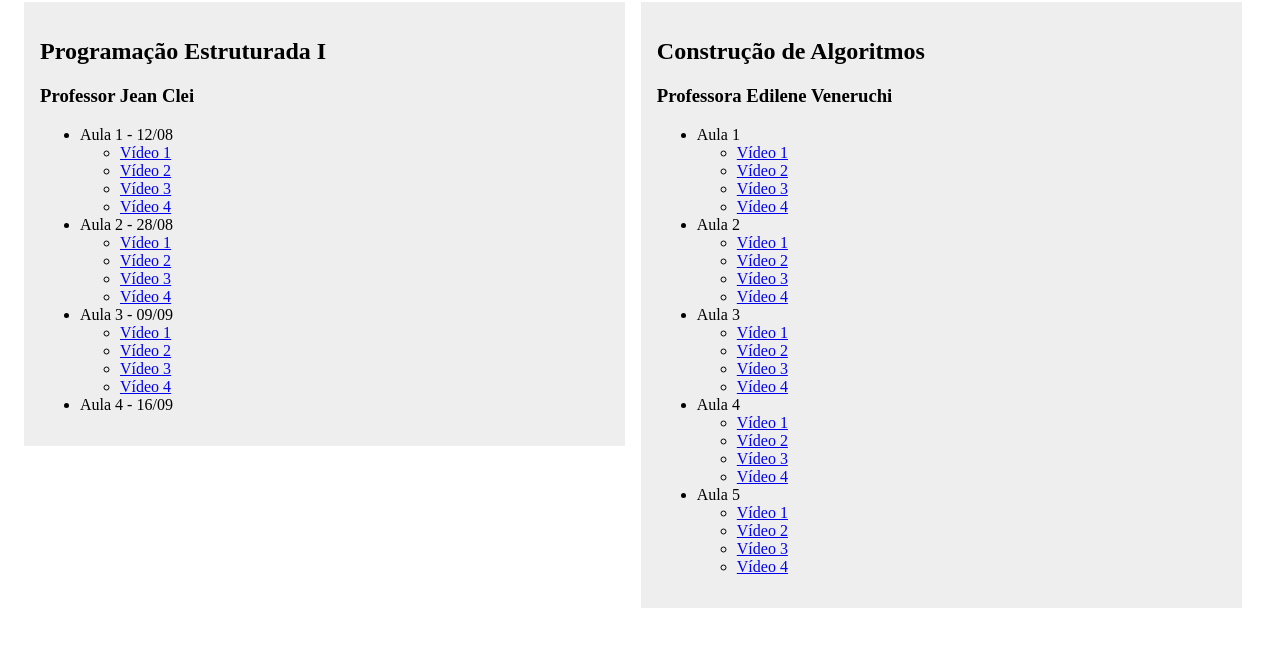
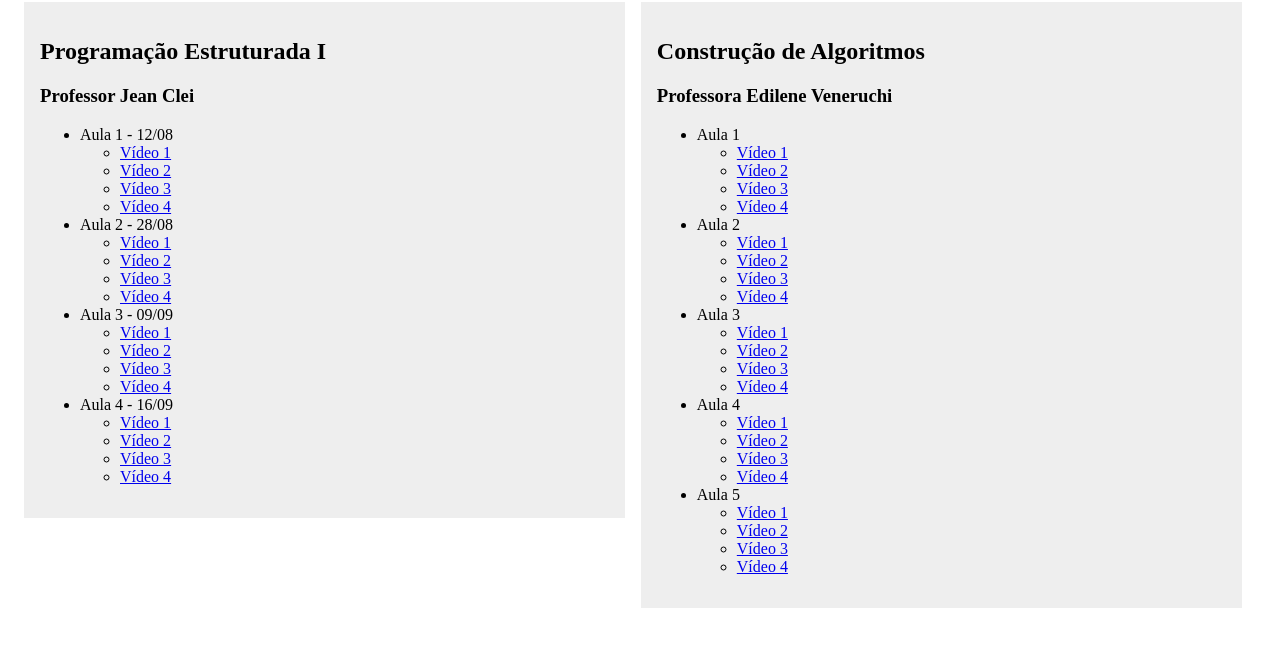
Before and after one commit to pbalduino/videos, a plain HTML site: page index.html in a window 1280 px wide. Shown: the part 64-710 px from the top of the page. Drawn offline with Linux system fonts and the light colour scheme.

Commit message:
Aula 4 - Jean Clei

```diff
--- a/index.html
+++ b/index.html
@@ -1,6 +1,7 @@
 <html>
   <head>
     <meta http-equiv="Content-Type" content="text/html; charset=utf-8" />
+    <title>Vídeos de aula</title>
   </head>
   <style type="text/css">
     div.half {
@@ -46,6 +47,10 @@
 
         <li>Aula 4 - 16/09</li>
         <ul>
+          <li><a href="http://webcast.sambatech.com.br/805640/origin1/account/182/11/2013-09-12/video/d0be7a5824114b4a83fdfa277d9039cd/CN160913TAS0405PE10104AX.mp4">Vídeo 1</a></li>
+          <li><a href="http://webcast.sambatech.com.br/805640/origin1/account/182/11/2013-09-12/video/b24a0711802114c0894aeba0e4c5610f/CN160913TAS0405PE10204AX.mp4">Vídeo 2</a></li>
+          <li><a href="http://webcast.sambatech.com.br/805640/origin1/account/182/11/2013-09-12/video/6bee91d67b81ac241863c2723c2ca4ca/CN160913TAS0405PE10304AX.mp4">Vídeo 3</a></li>
+          <li><a href="http://webcast.sambatech.com.br/805640/origin1/account/182/11/2013-09-12/video/e237691b77c6d7ab376ee4bf4215abb1/CN160913TAS0405PE10404AX.mp4">Vídeo 4</a></li>
         </ul>
       </ul>
     </div>
```
